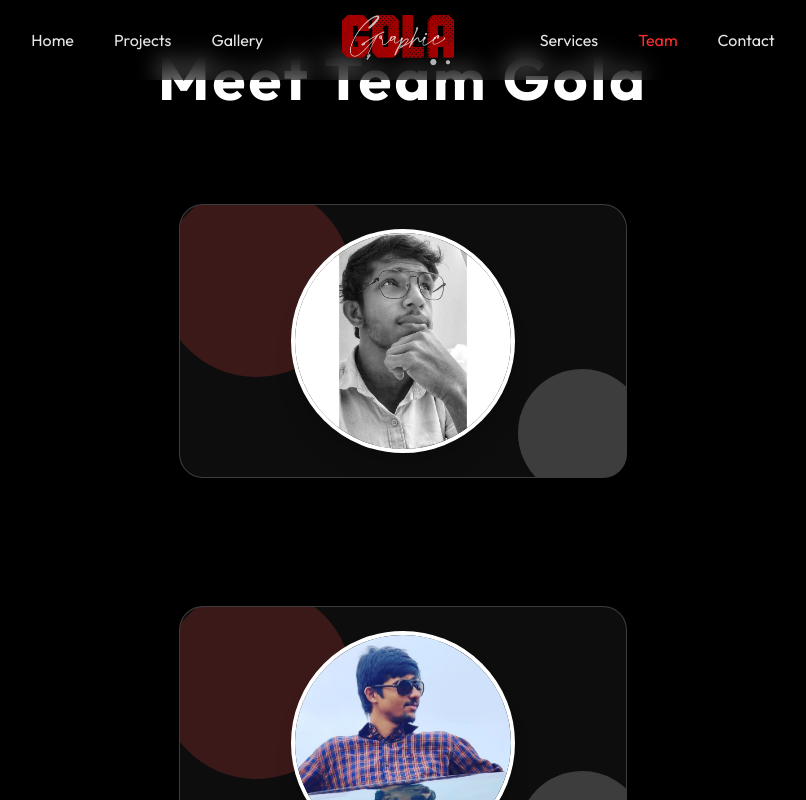
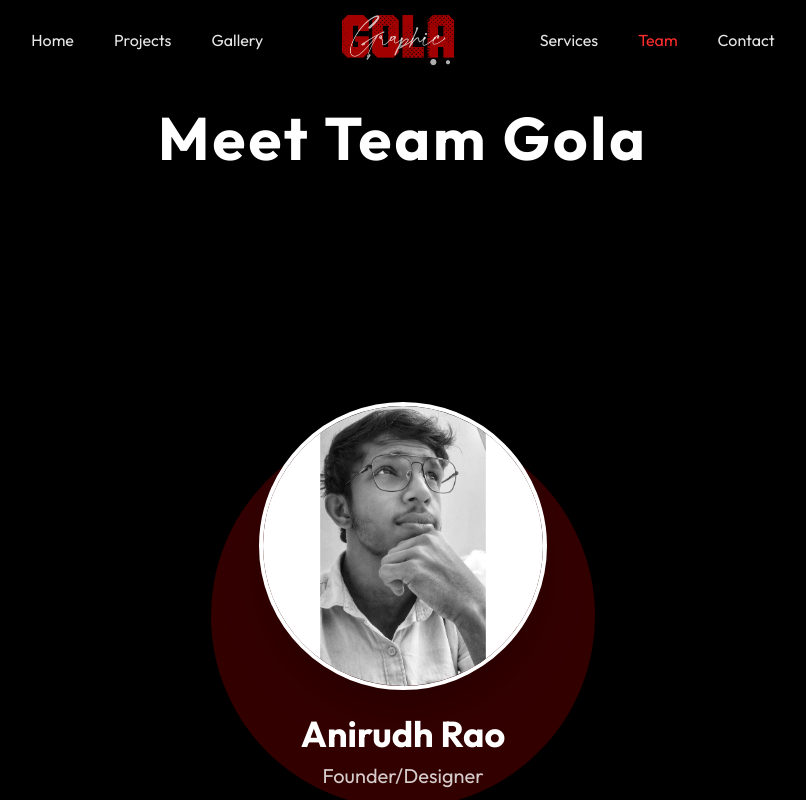
Before and after one commit to Anirudh4030/gola-graphic, a React (Vite) app: page /Team in a window 1280 px wide. Shown: the top 800 px of the page, without its empty margins (237-1043 px from the left). Built offline with nearby package versions, Linux system fonts and the light colour scheme.

Commit message:
Update Team page2

```diff
--- a/src/components/Gallery.jsx
+++ b/src/components/Gallery.jsx
@@ -18,8 +18,10 @@ export default function Gallery() {
 
   return (
     <div className="grid grid-cols-1 md:grid-cols-3 gap-6 p-6">
+
       {images.map((item, i) => (
-        <div key={i} className="p-4 border rounded-lg shadow bg-white/5">
+
+        <div key={i} className="p-4 border rounded-lg shadow bg-white/5"> <br />
           {item.image && (
             <img
               src={urlFor(item.image).width(500).url()}
--- a/src/pages/Projects.jsx
+++ b/src/pages/Projects.jsx
@@ -85,7 +85,7 @@ export default function Projects() {
               </div>
             ))
           ) : (
-            <p className="text-white/60 col-span-full">No projects in this category yet.</p>
+            <p className="text-white/60 col-span-full">Content is loading, Please Wait...</p>
           )}
         </div>
       </div>
--- a/src/pages/Team.jsx
+++ b/src/pages/Team.jsx
@@ -1,155 +1,95 @@
 /* eslint-disable no-unused-vars */
-import { useRef, useEffect } from "react";
+import { useEffect, useRef } from "react";
 import { motion, useAnimation, useInView } from "framer-motion";
-import { Linkedin, Instagram } from "lucide-react";
 
 const members = [
   {
-    name: "Anirudh Rao",
-    role: "Founder / Designer",
-    photo: "/team/Anirudh.jpg",
-    intro: "Hi, I'm Anirudh, I craft posters and visuals that pop.",
-    linkedin: "https://www.linkedin.com/in/anirudh-rao-427021270/",
-    instagram: "https://www.instagram.com/anirudh369.design/",
+    name: 'Anirudh Rao',
+    role: 'Founder/Designer',
+    photo: '/team/Anirudh.jpg',
+    description: 'Loves to craft visual identities that pop off the screen.'
   },
   {
-    name: "Pavan Kumar",
-    role: "Co-Founder / Marketing Lead",
-    photo: "/team/vpk.jpg",
-    intro: "Hi, I'm Pavan, turning ideas into viral campaigns.",
-    linkedin: "https://www.linkedin.com/in/vadithiyapavan/",
-    instagram: "https://www.instagram.com/itlumeepavanjadhav/",
+    name: 'Pavan Kumar',
+    role: 'Co-Founder/Marketing Lead',
+    photo: '/team/vpk.jpg',
+    description: 'Mastermind behind our marketing strategies and campaigns.'
   },
   {
-    name: "Angara Balaji",
-    role: "Marketing Strategist / Advisor",
-    photo: "/team/avk.jpeg",
-    intro: "Hi, I'm Balaji, connecting brands with people creatively.",
-    linkedin: "https://www.linkedin.com/in/balaji-angara/",
-    instagram: "https://www.instagram.com/tony_stark_13b/",
+    name: 'Angara Balaji',
+    role: 'Marketing Strategist/Advisor',
+    photo: '/team/avk.jpeg',
+    description: 'Connects brands with people through killer strategies.'
   },
   {
-    name: "Ashwith",
-    role: "Web Developer",
-    photo: "/team/rinku.jpg",
-    intro: "Hi, I'm Ashwith, I build smooth, pixel-perfect websites.",
-    linkedin: "https://www.linkedin.com/in/ashwith-pabba-514a26254/",
-    instagram: "https://www.instagram.com/_iam._.jarvis_/",
+    name: 'Ashwith',
+    role: 'Web Developer',
+    description: 'Builds pixel-perfect websites with seamless interactions.',
+    photo: '/team/rinku.jpg'
   },
 ];
 
 export default function Team() {
   return (
-    <div className="relative w-full min-h-screen bg-black text-white overflow-x-hidden">
+    <div className="relative w-full bg-black text-white">
       <h1 className="text-5xl md:text-6xl font-bold text-center py-12 tracking-wider">
-        Meet Team Gola
+        <br />Meet Team Gola
       </h1>
 
-      <div className="relative flex flex-col items-center gap-32 py-12">
-        {members.map((member, index) => (
-          <InteractiveCard key={index} member={member} />
+      <div className="relative">
+        {members.map((member, i) => (
+          <MemberSection key={i} member={member} index={i} />
         ))}
       </div>
     </div>
   );
 }
 
-function InteractiveCard({ member }) {
+function MemberSection({ member, index }) {
   const ref = useRef(null);
+  const isInView = useInView(ref, { margin: "-20% 0px -20% 0px" }); // triggers slightly before center
   const controls = useAnimation();
-  const isInView = useInView(ref, { margin: "-30% 0px -30% 0px" });
 
-  // ✅ Scroll animations handled safely in useEffect
   useEffect(() => {
     if (isInView) {
       controls.start({ opacity: 1, y: 0, scale: 1 });
     } else {
-      controls.start({ opacity: 0, y: 50, scale: 0.9 });
+      controls.start({ opacity: 0, y: 50, scale: 0.95 });
     }
   }, [isInView, controls]);
 
-  // Mouse move tilt
-  const handleMouseMove = (e) => {
-    const card = ref.current;
-    if (!card) return;
-    const rect = card.getBoundingClientRect();
-    const x = e.clientX - rect.left;
-    const y = e.clientY - rect.top;
-    const midX = rect.width / 2;
-    const midY = rect.height / 2;
-    const rotateX = ((y - midY) / midY) * 10;
-    const rotateY = ((x - midX) / midX) * -10;
-    card.style.transform = `rotateX(${rotateX}deg) rotateY(${rotateY}deg)`;
-  };
-
-  const handleMouseLeave = () => {
-    const card = ref.current;
-    if (!card) return;
-    card.style.transform = `rotateX(0deg) rotateY(0deg)`;
-  };
+  const colors = ["#ff0000", "#00ffff", "#ff00ff", "#ffff00"];
+  const bgColor = colors[index % colors.length];
 
   return (
+    <section
+      ref={ref}
+      className="relative flex flex-col items-center justify-center min-h-screen px-6 overflow-hidden"
+    >
+      {/* Animated Background Shapes */}
       <motion.div
-      ref={ref}
-      className="relative max-w-md w-full cursor-pointer perspective"
-      initial={{ opacity: 0, y: 50, scale: 0.9 }}
-      animate={controls}
-      transition={{ duration: 0.7 }}
-      onMouseMove={handleMouseMove}
-      onMouseLeave={handleMouseLeave}
-    >
-      {/* Card Background */}
-      <div className="relative bg-white/5 backdrop-blur-lg border border-white/20 rounded-3xl p-6 overflow-hidden shadow-2xl hover:shadow-[0_0_60px_rgba(255,0,0,0.5)] transition-all duration-500">
-        {/* Floating Shapes */}
-        <motion.div
-          className="absolute w-48 h-48 rounded-full bg-red-500/20 top-[-20px] left-[-20px] mix-blend-screen"
+        className="absolute w-96 h-96 rounded-full opacity-20 mix-blend-screen"
+        style={{ backgroundColor: bgColor }}
         animate={{ rotate: 360 }}
-          transition={{ repeat: Infinity, duration: 30, ease: "linear" }}
-        />
-        <motion.div
-          className="absolute w-32 h-32 rounded-full bg-white/20 bottom-[-20px] right-[-20px] mix-blend-screen"
-          animate={{ rotate: -360 }}
-          transition={{ repeat: Infinity, duration: 40, ease: "linear" }}
+        transition={{ repeat: Infinity, duration: 20, ease: "linear" }}
       />
 
-        {/* Profile Image */}
-        <div className="relative z-10">
+      {/* Member Card */}
+      <motion.div
+        className="relative z-10 text-center max-w-xl"
+        initial={{ opacity: 0, y: 50, scale: 0.95 }}
+        animate={controls}
+        transition={{ duration: 0.8 }}
+      >
         <img
           src={member.photo}
           alt={member.name}
-            className="h-56 w-56 mx-auto rounded-full object-cover border-4 border-white shadow-xl hover:scale-105 transition-transform duration-300"
+          className="h-64 w-64 md:h-72 md:w-72 mx-auto rounded-full object-cover border-4 border-white shadow-2xl hover:scale-105 transition-transform"
         />
-
-          {/* Hover overlay */}
-          <motion.div
-            className="absolute inset-0 bg-black/80 rounded-3xl flex flex-col items-center justify-center p-6 text-center opacity-0 hover:opacity-100 transition-opacity duration-300"
-            initial={{ opacity: 0 }}
-            whileHover={{ opacity: 1 }}
-          >
-            <h2 className="text-2xl font-bold">{member.name}</h2>
-            <p className="mt-2 text-white/80">{member.role}</p>
-            <p className="mt-2 text-white/60 text-sm">{member.intro}</p>
-            <div className="flex gap-4 mt-4">
-              <a
-                href={member.linkedin}
-                target="_blank"
-                rel="noopener noreferrer"
-                className="hover:text-red-500 transition"
-              >
-                <Linkedin size={24} />
-              </a>
-              <a
-                href={member.instagram}
-                target="_blank"
-                rel="noopener noreferrer"
-                className="hover:text-red-500 transition"
-              >
-                <Instagram size={24} />
-              </a>
-            </div>
+        <h2 className="mt-6 text-3xl md:text-4xl font-bold">{member.name}</h2>
+        <p className="text-xl text-white/80 mt-2">{member.role}</p>
+        <p className="mt-4 text-white/70">{member.description}</p>
       </motion.div>
-        </div>
-      </div>
-    </motion.div>
+    </section>
   );
 }
```
Lines whose indentation alone changed are shown as unchanged.
